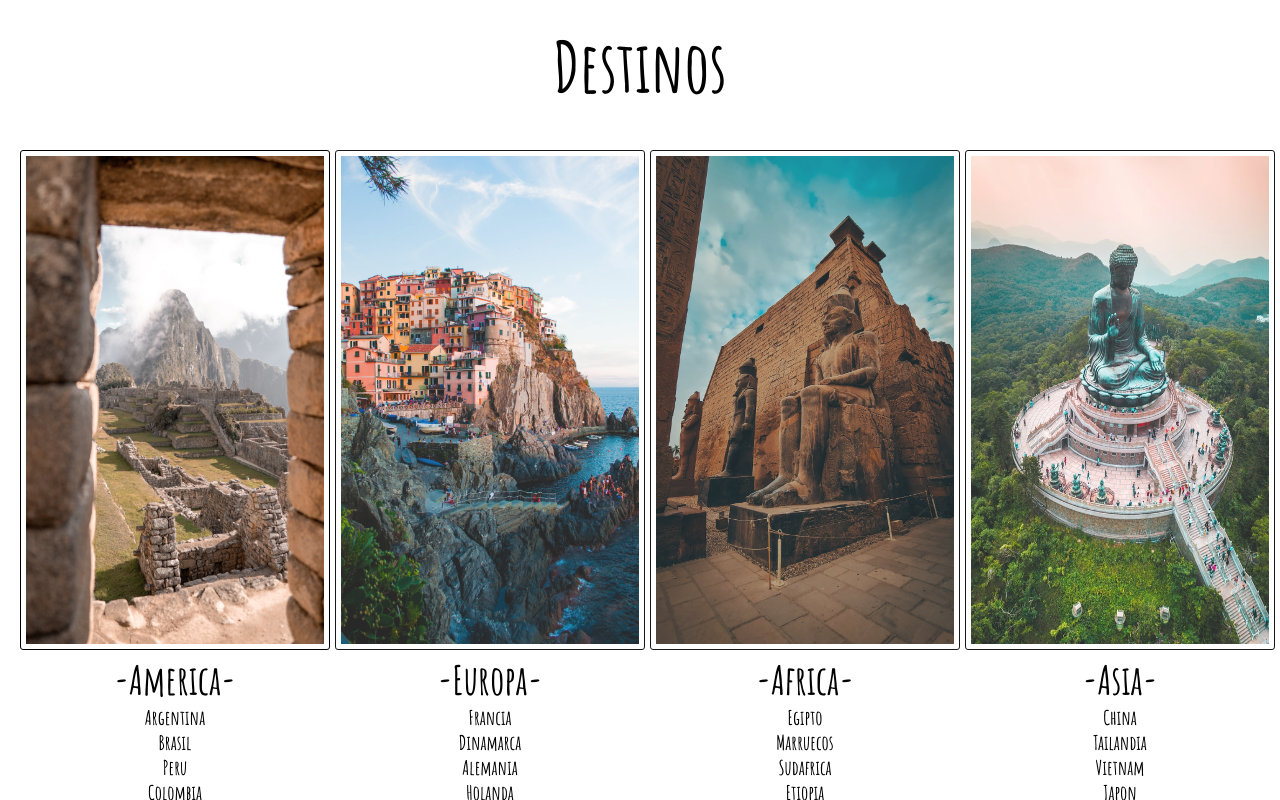
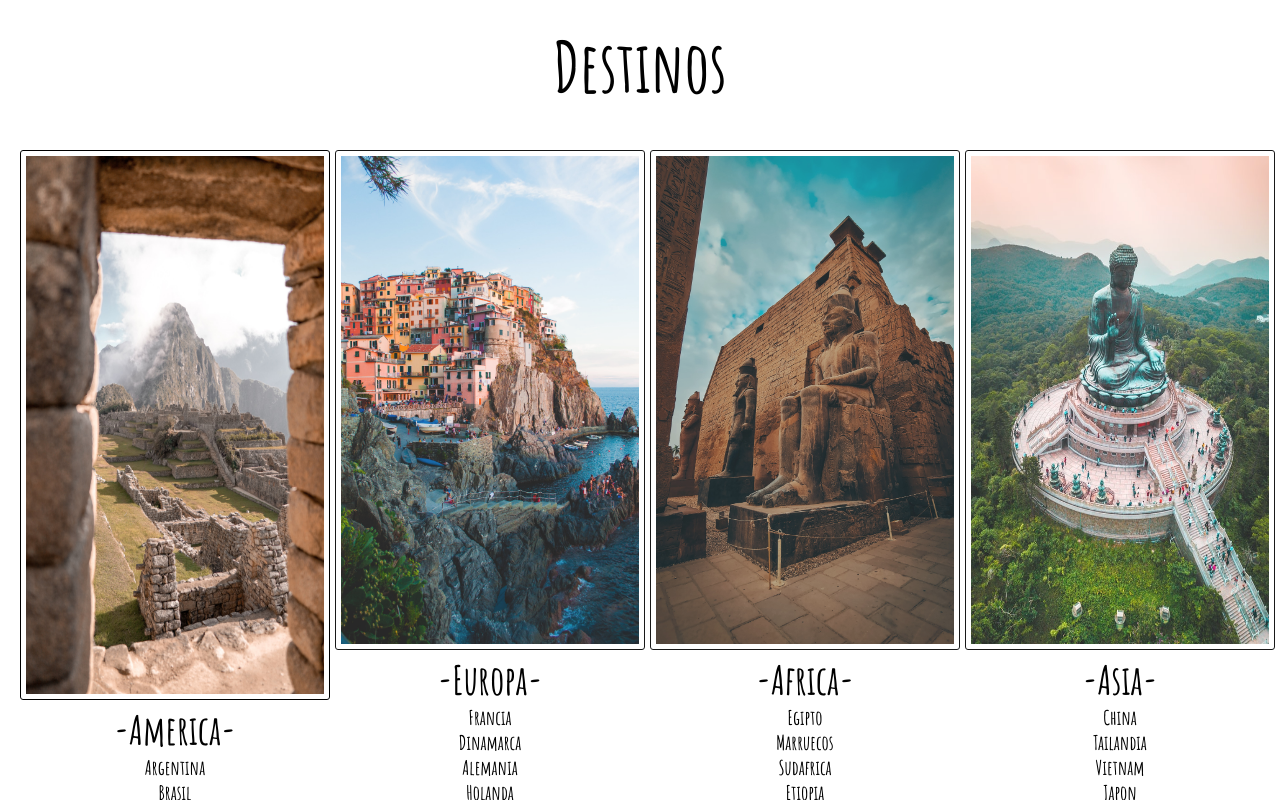
Before and after one commit to lara-odb/blog-de-viajes-Odebrecht, a plain HTML site: page index.html in a window 1280 px wide. In both pictures the pointer is over the picture 175 px from the left and 1593 px from the top of the page. Shown: the part 1193-1993 px from the top of the page. Drawn offline with Linux system fonts and the light colour scheme.

Commit message:
Agregue transiciones en desintos img

```diff
--- a/estilos.css
+++ b/estilos.css
@@ -135,6 +135,9 @@ main .sobre-mi p{
 
 .destinos img:hover{
     opacity: 1;
+    transition: all .3s;
+    height: 550px;
+    cursor: pointer;
 
 }
 
@@ -158,6 +161,9 @@ main .sobre-mi p{
 }
 .destinos .paises li:hover{
     opacity: .5;
+    font-size: 25px;
+    cursor: pointer;
+
 }
 
 /* ----- FAQ ----- */
@@ -168,6 +174,7 @@ main .faq h3{
     margin: 20px 0;
 
 }
+
 
 main .faq p{
     line-height: 1.5;
```
